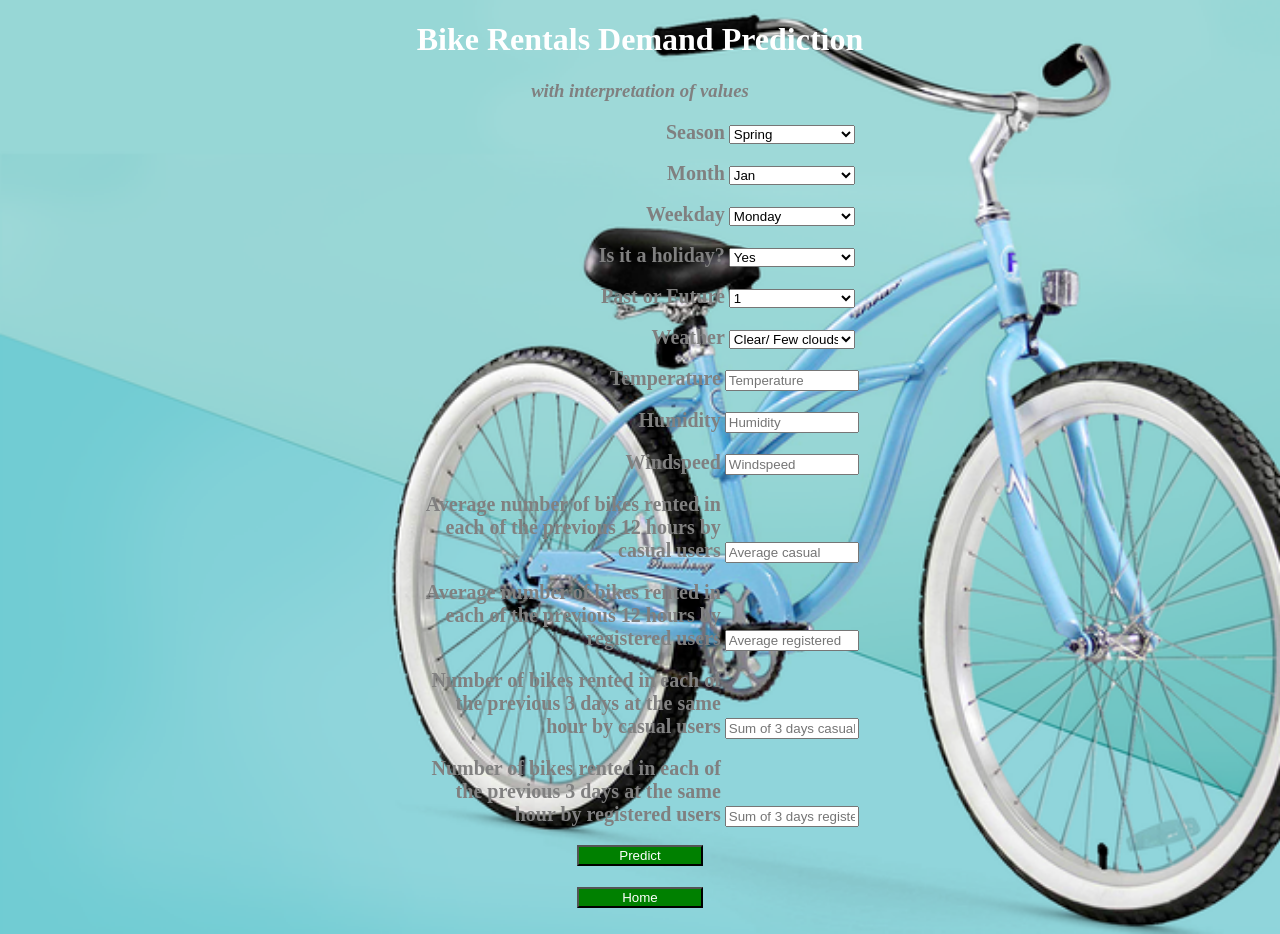
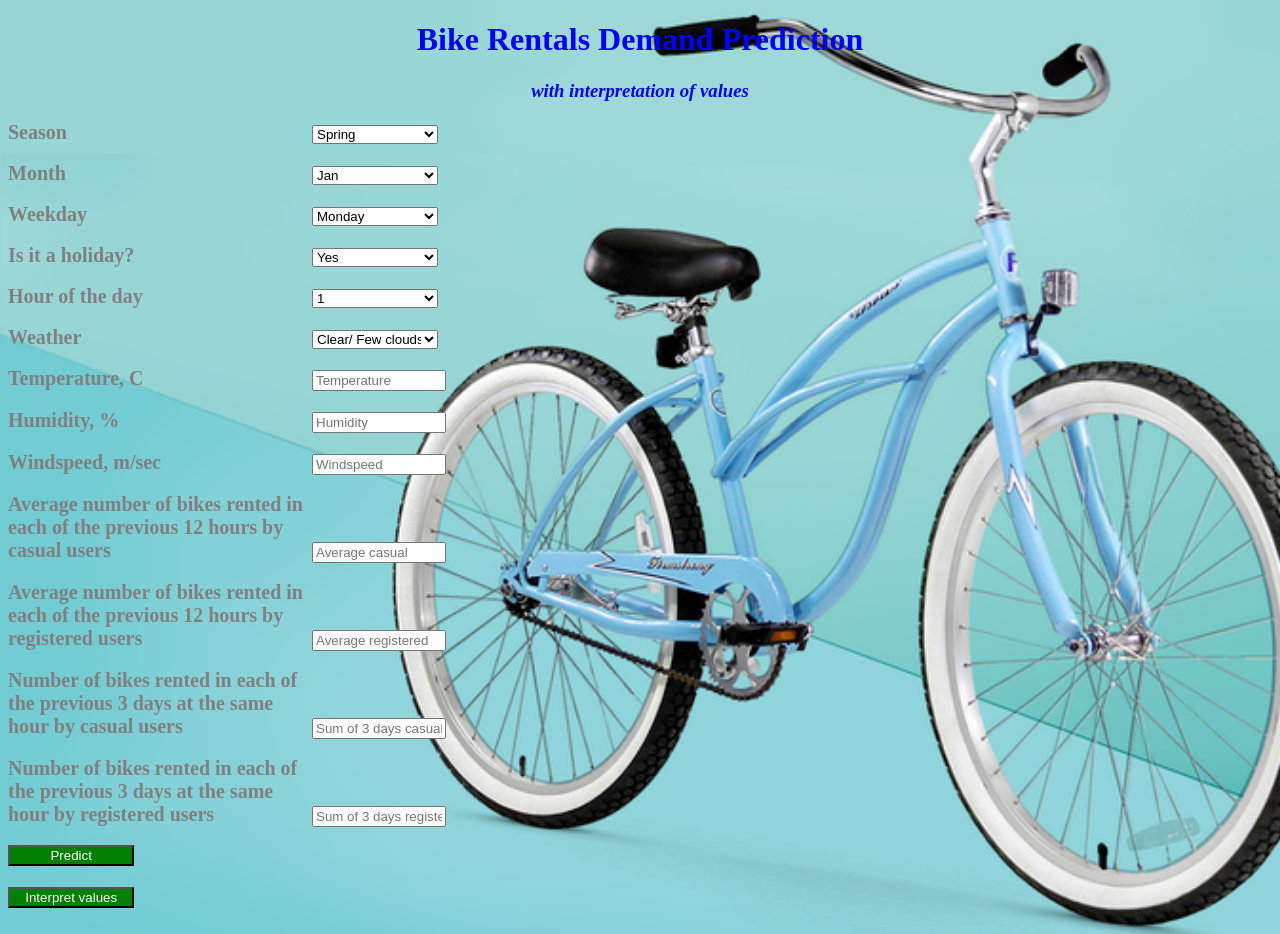
Before and after one commit to valeriich/midterm-project, a Flask app: page /index in a window 1280 px wide. Run offline with Flask 2, Linux system fonts and the light colour scheme; parts of the project's set-up code (start-up, migrations or seed data) failed here and were passed over.

Commit message:
Midterm project

```diff
--- a/app.py
+++ b/app.py
@@ -1,5 +1,5 @@
 import numpy as np
-#import pandas as pd
+import pandas as pd
 from flask import Flask, request, jsonify, render_template
 import pickle
 
@@ -35,7 +35,7 @@ def predict():
     #output= round(prediction[0], 2)
 
     #Output sent to the html page
-    return render_template('index.html', prediction_text='Prediction: \n {} cycle rents.'.format(input_values))
+    return render_template('index.html', prediction_text='Prediction: \n {} cycle rents.'.format(input_values[0]))
 
 if __name__=="__main__":
     app.run(debug=True)
--- a/templates/index.html
+++ b/templates/index.html
@@ -3,12 +3,12 @@
 <head>
     <style>
         body {
-            background-image: url({{ url_for('static', filename='img/bike.png') }});
+            background-image: url(/static/img/bike.png);
             background-size: cover;
         }
 
         form{
-            text-align: center;
+            text-align: left;
         }
 
         input{
@@ -29,7 +29,7 @@
             color: grey;
             font-size: 20px;
             display: inline-block;
-            text-align: right;
+            text-align: left;
             width: 300px
         }
 
@@ -46,8 +46,8 @@
 
 <body>
  <div class="login">
-    <center><h1 style="color:white">Bike Rentals Demand Prediction</h1></center>
-    <center><h3><font color="grey"><i>with interpretation of values</i></font></h3></center>
+    <center><h1 style="color:blue">Bike Rentals Demand Prediction</h1></center>
+    <center><h3><font color="blue"><i>with interpretation of values</i></font></h3></center>
 
      <!-- Main Input For Receiving Query to our ML -->
     <form action="{{ url_for('predict')}}"method="post">
@@ -97,7 +97,7 @@
         </select>
         <br></br>
 
-        <b><label for="hour">Past or Future</label></b>
+        <b><label for="hour">Hour of the day</label></b>
         <select id="hour" name="hr">
             <option value="1">1</option>
             <option value="2">2</option>
@@ -134,15 +134,15 @@
         </select>
         <br></br>
 
-        <b><label for="temperature">Temperature</label></b>
+        <b><label for="temperature">Temperature, C</label></b>
         <input type="text" id="temperature" name="temp", required="required", placeholder="Temperature">
         <br></br>
 
-        <b><label for="humidity">Humidity</label></b>
+        <b><label for="humidity">Humidity, %</label></b>
         <input type="text" id="humidity" name="hum", required="required", placeholder="Humidity">
         <br></br>
 
-        <b><label for="Windspeed">Windspeed</label></b>
+        <b><label for="Windspeed">Windspeed, m/sec</label></b>
         <input type="text" id="Windspeed" name="windspeed", required="required", placeholder="Windspeed">
         <br></br>
 
@@ -164,7 +164,7 @@
 
         <button type="submit" class="btn btn-primary btn-block btn-large">Predict</button>
         <h1><b><center><font color="grey" size="7">{{ prediction_text }}</font></center></b></h1>
-        <button onclick="location.href = '/';" id="myButton" class="float-left submit-button" >Home</button>
+        <button onclick="location.href = '/';" id="myButton" class="float-left submit-button" >Interpret values</button>
     </form>
      <br>
 
```
